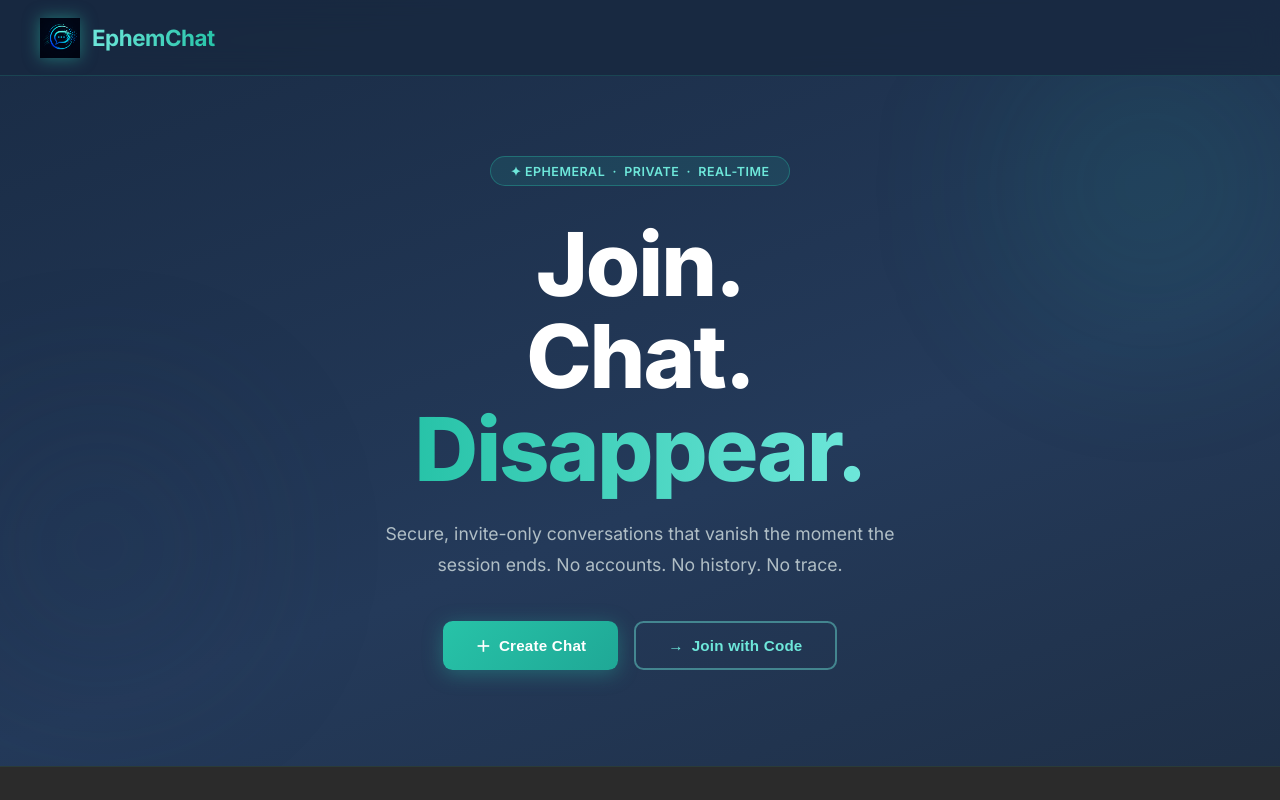
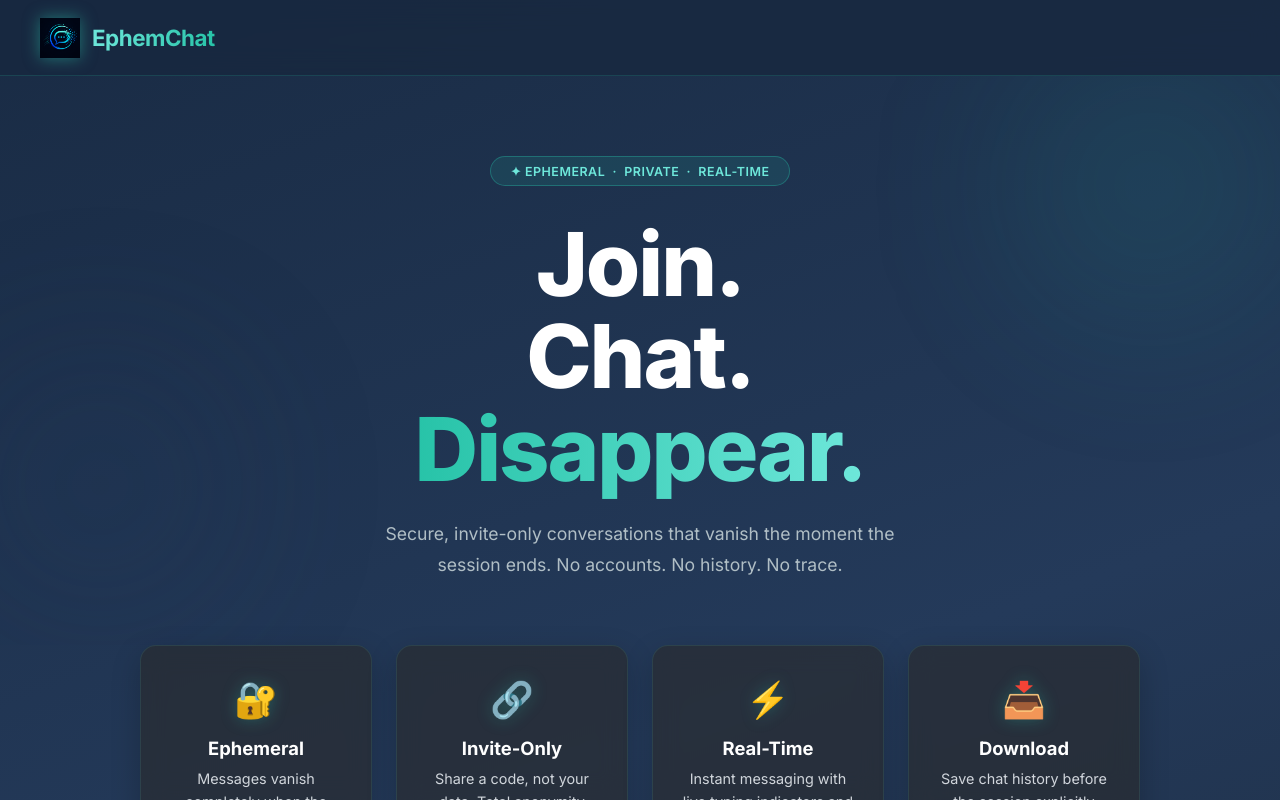
Before and after one commit to Royalp24/chat-app, a React app in the folder frontend/: page / in a window 1280 px wide. Built offline with nearby package versions, Linux system fonts and the light colour scheme; no server answers; the HTML template or start-up script is replaced by a standard one.

Commit message:
feat: restore features grid and action tabs to landing page

```diff
--- a/frontend/src/components/Landing.jsx
+++ b/frontend/src/components/Landing.jsx
@@ -1,7 +1,10 @@
+import { useState } from 'react';
 import logo from '../assets/LOGO.png';
 import '../styles/landing.css';
 
 export default function Landing({ onCreateClick, onJoinClick }) {
+  const [activeTab, setActiveTab] = useState('create');
+
   return (
     <div className="landing">
 
@@ -14,7 +17,7 @@ export default function Landing({ onCreateClick, onJoinClick }) {
       </nav>
 
       {/* ── Hero ── */}
-      <section className="ec-hero">
+      <header className="ec-hero">
         <div className="ec-hero-inner">
           <div className="ec-hero-badge">✦ Ephemeral &nbsp;·&nbsp; Private &nbsp;·&nbsp; Real-Time</div>
           <h1 className="ec-hero-title">
@@ -25,19 +28,79 @@ export default function Landing({ onCreateClick, onJoinClick }) {
             Secure, invite-only conversations that vanish the moment the session ends.
             No accounts. No history. No trace.
           </p>
-          <div className="ec-hero-actions">
-            <button className="ec-btn ec-btn-primary" onClick={onCreateClick}>
-              <span>＋</span> Create Chat
-            </button>
-            <button className="ec-btn ec-btn-outline" onClick={onJoinClick}>
-              <span>→</span> Join with Code
-            </button>
-          </div>
         </div>
 
         {/* Decorative glow orbs */}
         <div className="ec-orb ec-orb-1" />
         <div className="ec-orb ec-orb-2" />
+      </header>
+
+      {/* ── Features Grid ── */}
+      <section className="ec-features-section">
+        <div className="ec-features-grid">
+          <div className="ec-feature">
+            <div className="ec-feature-icon">🔐</div>
+            <h3>Ephemeral</h3>
+            <p>Messages vanish completely when the session ends. No logs.</p>
+          </div>
+          <div className="ec-feature">
+            <div className="ec-feature-icon">🔗</div>
+            <h3>Invite-Only</h3>
+            <p>Share a code, not your data. Total anonymity maintained.</p>
+          </div>
+          <div className="ec-feature">
+            <div className="ec-feature-icon">⚡</div>
+            <h3>Real-Time</h3>
+            <p>Instant messaging with live typing indicators and speed.</p>
+          </div>
+          <div className="ec-feature">
+            <div className="ec-feature-icon">📥</div>
+            <h3>Download</h3>
+            <p>Save chat history before the session explicitly terminates.</p>
+          </div>
+        </div>
+      </section>
+
+      {/* ── Action Tabs ── */}
+      <section className="ec-tabs-section">
+        <div className="ec-tabs-container">
+          <div className="ec-tabs-header">
+            <button
+              className={`ec-tab-btn ${activeTab === 'create' ? 'active' : ''}`}
+              onClick={() => setActiveTab('create')}
+            >
+              Create Chat
+            </button>
+            <button
+              className={`ec-tab-btn ${activeTab === 'join' ? 'active' : ''}`}
+              onClick={() => setActiveTab('join')}
+            >
+              Join Chat
+            </button>
+          </div>
+
+          <div className="ec-tabs-content">
+            {activeTab === 'create' && (
+              <div className="ec-tab-pane animate-fade-in">
+                <h2>Start a New Chat</h2>
+                <p>Launch an ephemeral chat session and invite your collaborators using a secure secret code.</p>
+                <button className="ec-btn ec-btn-primary ec-btn-large" onClick={onCreateClick}>
+                  <span>＋</span> Create New Chat
+                </button>
+              </div>
+            )}
+
+            {activeTab === 'join' && (
+              <div className="ec-tab-pane animate-fade-in">
+                <h2>Join Existing Chat</h2>
+                <p>Have an invitation code? Enter the active session and start communicating securely.</p>
+                <button className="ec-btn ec-btn-primary ec-btn-large" onClick={onJoinClick}>
+                  <span>→</span> Join with Code
+                </button>
+              </div>
+            )}
+          </div>
+        </div>
       </section>
 
       {/* ── How it Works ── */}
--- a/frontend/src/styles/landing.css
+++ b/frontend/src/styles/landing.css
@@ -61,14 +61,12 @@
    HERO SECTION
    ════════════════════════════════ */
 .ec-hero {
-  flex: 1;
   position: relative;
   display: flex;
   align-items: center;
   justify-content: center;
-  padding: 5rem 2rem 6rem;
+  padding: 5rem 2rem 4rem;
   overflow: hidden;
-  min-height: 85vh;
 }
 
 .ec-hero-inner {
@@ -114,59 +112,10 @@
   font-size: 1.1rem;
   color: #b0bec5;
   line-height: 1.75;
-  margin-bottom: 2.5rem;
   max-width: 520px;
   margin-left: auto;
   margin-right: auto;
   animation: slideInUp 0.6s ease 0.1s both;
-}
-
-.ec-hero-actions {
-  display: flex;
-  gap: 1rem;
-  justify-content: center;
-  flex-wrap: wrap;
-  animation: slideInUp 0.6s ease 0.2s both;
-}
-
-/* ── Buttons ── */
-.ec-btn {
-  display: inline-flex;
-  align-items: center;
-  gap: 0.5rem;
-  padding: 0.85rem 2rem;
-  border-radius: 0.6rem;
-  font-size: 0.95rem;
-  font-weight: 600;
-  cursor: pointer;
-  border: none;
-  transition: all 0.22s ease;
-  letter-spacing: 0.2px;
-}
-
-.ec-btn-primary {
-  background: linear-gradient(135deg, #27C3A8, #1fa896);
-  color: #ffffff;
-  box-shadow: 0 4px 20px rgba(39, 195, 168, 0.35);
-}
-
-.ec-btn-primary:hover {
-  background: linear-gradient(135deg, #2dd9bc, #27C3A8);
-  box-shadow: 0 6px 28px rgba(39, 195, 168, 0.55);
-  transform: translateY(-2px);
-}
-
-.ec-btn-outline {
-  background: transparent;
-  color: #6EE7DA;
-  border: 2px solid rgba(110, 231, 218, 0.45);
-}
-
-.ec-btn-outline:hover {
-  background: rgba(110, 231, 218, 0.1);
-  border-color: #6EE7DA;
-  transform: translateY(-2px);
-  box-shadow: 0 4px 16px rgba(110, 231, 218, 0.15);
 }
 
 /* ── Decorative glow orbs ── */
@@ -191,9 +140,180 @@
   width: 320px;
   height: 320px;
   background: radial-gradient(circle, rgba(36, 58, 90, 0.6) 0%, transparent 70%);
-  bottom: 60px;
+  bottom: 0px;
   left: -60px;
   animation: pulse 8s ease-in-out infinite 2s;
+}
+
+/* ════════════════════════════════
+   FEATURES CARDS
+   ════════════════════════════════ */
+.ec-features-section {
+  padding: 0 2rem 4rem;
+  position: relative;
+  z-index: 10;
+}
+
+.ec-features-grid {
+  max-width: 1000px;
+  margin: 0 auto;
+  display: grid;
+  grid-template-columns: repeat(auto-fit, minmax(220px, 1fr));
+  gap: 1.5rem;
+}
+
+.ec-feature {
+  background: rgba(43, 43, 43, 0.6);
+  backdrop-filter: blur(12px);
+  border: 1px solid rgba(110, 231, 218, 0.1);
+  border-radius: 1rem;
+  padding: 2rem 1.5rem;
+  text-align: center;
+  transition: all 0.3s ease;
+  box-shadow: 0 10px 30px rgba(0, 0, 0, 0.2);
+}
+
+.ec-feature:hover {
+  transform: translateY(-5px);
+  border-color: rgba(110, 231, 218, 0.4);
+  box-shadow: 0 15px 40px rgba(0, 0, 0, 0.3);
+}
+
+.ec-feature-icon {
+  font-size: 2.2rem;
+  margin-bottom: 1rem;
+  filter: drop-shadow(0 0 8px rgba(39, 195, 168, 0.3));
+}
+
+.ec-feature h3 {
+  font-size: 1.15rem;
+  font-weight: 700;
+  color: #ffffff;
+  margin-bottom: 0.5rem;
+}
+
+.ec-feature p {
+  font-size: 0.9rem;
+  color: #D1D6DC;
+  line-height: 1.6;
+}
+
+/* ════════════════════════════════
+   ACTION TABS
+   ════════════════════════════════ */
+.ec-tabs-section {
+  padding: 0 2rem 5rem;
+  position: relative;
+  z-index: 10;
+}
+
+.ec-tabs-container {
+  max-width: 600px;
+  margin: 0 auto;
+  background: rgba(36, 58, 90, 0.7);
+  backdrop-filter: blur(16px);
+  border-radius: 1.2rem;
+  border: 1px solid rgba(110, 231, 218, 0.2);
+  overflow: hidden;
+  box-shadow: 0 20px 50px rgba(0, 0, 0, 0.3);
+}
+
+.ec-tabs-header {
+  display: flex;
+  background: rgba(0, 0, 0, 0.2);
+  border-bottom: 1px solid rgba(110, 231, 218, 0.15);
+}
+
+.ec-tab-btn {
+  flex: 1;
+  padding: 1.2rem;
+  background: transparent;
+  border: none;
+  color: #8a9aaa;
+  font-size: 1.1rem;
+  font-weight: 600;
+  cursor: pointer;
+  transition: all 0.3s ease;
+  position: relative;
+}
+
+.ec-tab-btn:hover {
+  color: #D1D6DC;
+  background: rgba(255, 255, 255, 0.03);
+}
+
+.ec-tab-btn.active {
+  color: #6EE7DA;
+}
+
+.ec-tab-btn.active::after {
+  content: '';
+  position: absolute;
+  bottom: -1px;
+  left: 0;
+  width: 100%;
+  height: 3px;
+  background: linear-gradient(90deg, #6EE7DA, #27C3A8);
+  box-shadow: 0 -2px 10px rgba(39, 195, 168, 0.5);
+}
+
+.ec-tabs-content {
+  padding: 2.5rem 2rem;
+  text-align: center;
+}
+
+.ec-tab-pane h2 {
+  font-size: 1.8rem;
+  color: #ffffff;
+  margin-bottom: 0.75rem;
+}
+
+.ec-tab-pane p {
+  color: #D1D6DC;
+  line-height: 1.6;
+  margin-bottom: 2rem;
+  font-size: 1rem;
+  max-width: 450px;
+  margin-left: auto;
+  margin-right: auto;
+}
+
+.ec-btn {
+  display: inline-flex;
+  align-items: center;
+  gap: 0.5rem;
+  padding: 0.85rem 2rem;
+  border-radius: 0.6rem;
+  font-size: 0.95rem;
+  font-weight: 600;
+  cursor: pointer;
+  border: none;
+  transition: all 0.22s ease;
+  letter-spacing: 0.2px;
+}
+
+.ec-btn-large {
+  width: 100%;
+  max-width: 300px;
+  justify-content: center;
+  padding: 1rem;
+  font-size: 1.1rem;
+}
+
+.ec-btn-primary {
+  background: linear-gradient(135deg, #27C3A8, #1fa896);
+  color: #ffffff;
+  box-shadow: 0 4px 20px rgba(39, 195, 168, 0.35);
+}
+
+.ec-btn-primary:hover {
+  background: linear-gradient(135deg, #2dd9bc, #27C3A8);
+  box-shadow: 0 6px 28px rgba(39, 195, 168, 0.55);
+  transform: translateY(-2px);
+}
+
+.animate-fade-in {
+  animation: fadeIn 0.4s ease;
 }
 
 /* ════════════════════════════════
@@ -353,8 +473,7 @@
   }
 
   .ec-hero {
-    padding: 3.5rem 1.25rem 4rem;
-    min-height: auto;
+    padding: 3.5rem 1.25rem 2rem;
   }
 
   .ec-hero-title {
@@ -385,17 +504,8 @@
     height: 1px;
     background: linear-gradient(90deg, transparent, rgba(39, 195, 168, 0.4), transparent);
   }
-}
 
-@media (max-width: 480px) {
-  .ec-hero-actions {
-    flex-direction: column;
-    align-items: center;
-  }
-
-  .ec-btn {
-    width: 100%;
-    max-width: 300px;
-    justify-content: center;
+  .ec-tabs-section {
+    padding: 0 1rem 3rem;
   }
 }
```
